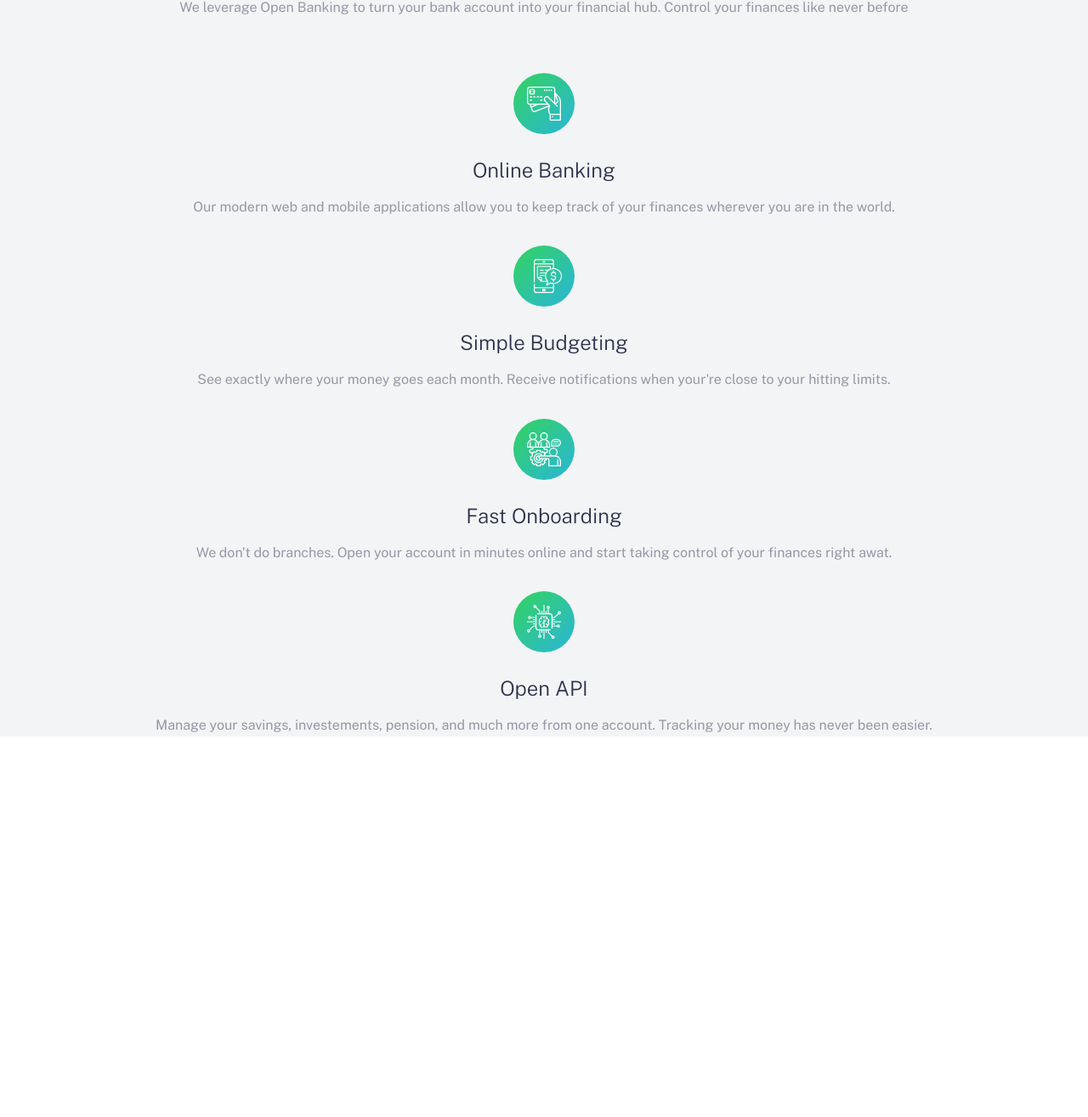
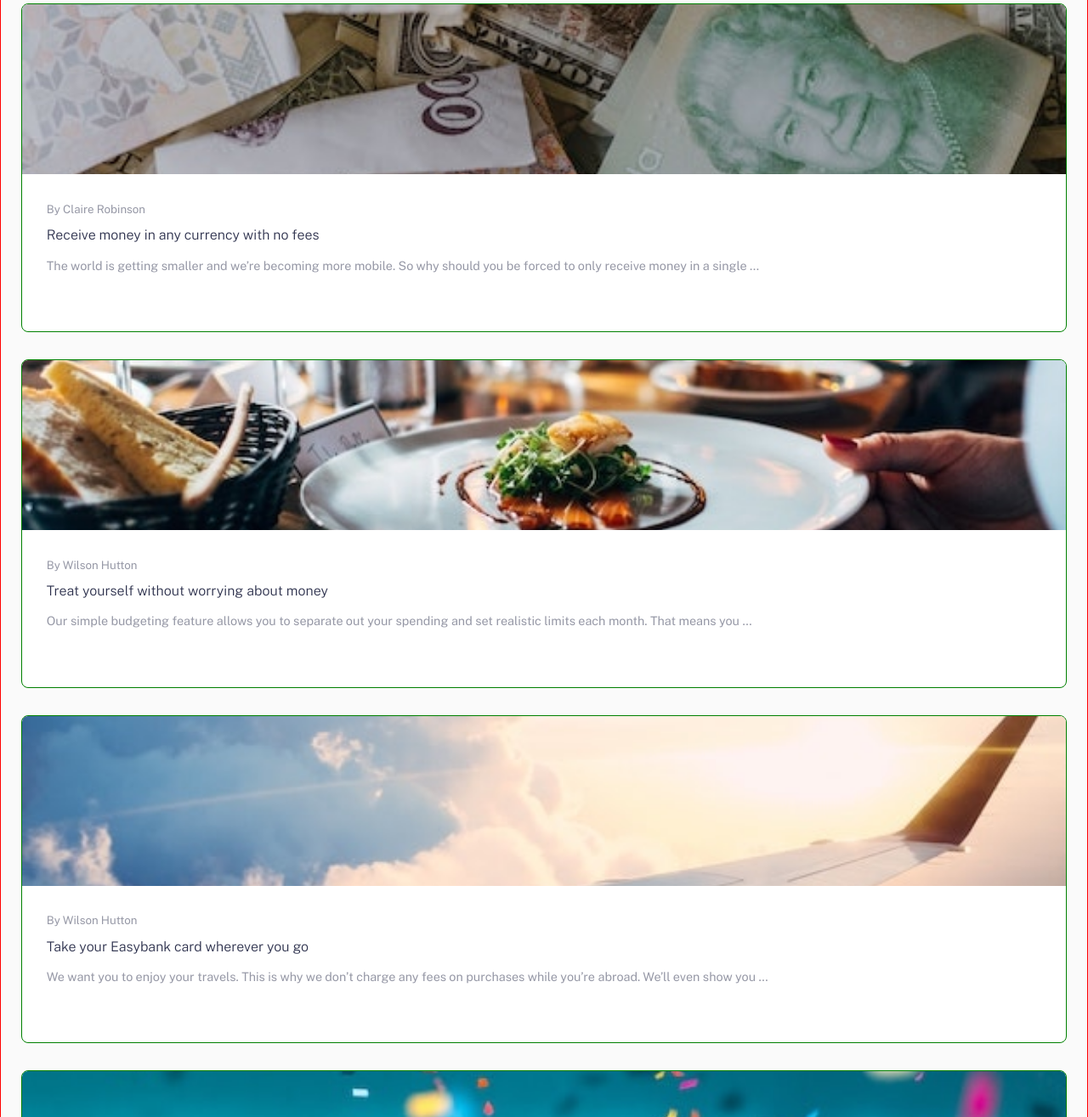
Before and after one commit to Johnjahiro/Easy-bank, a plain HTML site: page index.html in a window 1280 px wide. Shown: the part 196-1511 px from the top of the page at 85% size. Before the commit the page ends 1095 px from the top, so only its background shows below. Drawn offline with nearby package versions, Linux system fonts and the light colour scheme.

Commit message:
Adding articles section

```diff
--- a/index.html
+++ b/index.html
@@ -27,7 +27,7 @@
         <button class="button">Request Invite</button>
       </div>
     </section>
-    <div class="why">
+    <section class="why is-hidden">
       <div class="wrapper">
         <h1 class="title-h1">Why choose EasyBank?</h1>
         <p class="copy">
@@ -69,6 +69,67 @@
           </div>
         </div>
       </div>
-    </div>
+    </section>
+
+    <section class="latest-articles">
+      <div class="wrapper">
+        <h1 class="title-h1">Latest Articles</h1>
+        <div class="latest-articles__grid">
+          <article class="latest-articles__item">
+            <img height="200" src="./static/images/image-currency.jpg" alt="">
+            <div class="latest-articles__item--content">
+              <small>By Claire Robinson</small>
+              <h3 class="title-h3">Receive money in any currency with no fees</h3>
+              <div class="copy">
+              <p>
+                The world is getting smaller and we’re becoming more mobile. So why should you be
+                forced to only receive money in a single …
+              </p>
+            </div>
+          </article>
+          <article class="latest-articles__item">
+            <img height="200" src="./static/images/image-restaurant.jpg" alt="">
+            <div class="latest-articles__item--content">
+              <small>By Wilson Hutton</small>
+              <h3 class="title-h3">Treat yourself without worrying about money</h3>
+              <div class="copy">
+              <p>
+        Our simple budgeting feature allows you to separate out your spending and set
+        realistic limits each month. That means you …
+              </p>
+            </div>
+          </article>
+          <article class="latest-articles__item">
+            <img height="200" src="./static/images/image-plane.jpg" alt="">
+            <div class="latest-articles__item--content">
+              <small>By Wilson Hutton</small>
+              <h3 class="title-h3">Take your Easybank card wherever you go</h3>
+              <div class="copy">
+              <p>
+
+        We want you to enjoy your travels. This is why we don’t charge any fees on purchases
+        while you’re abroad. We’ll even show you …
+              </p>
+            </div>
+          </article>
+          <article class="latest-articles__item">
+            <img height="200" src="./static/images/image-confetti.jpg" alt="">
+            <div class="latest-articles__item--content">
+              <small>By Claire Robinson</small>
+              <h3 class="title-h3">Our invite-only Beta accounts are now live!</h3>
+              <div class="copy">
+              <p>
+        After a lot of hard work by the whole team, we’re excited to launch our closed beta.
+        It’s easy to request an invite through the site ...
+              </p>
+            </div>
+          </article>
+        </div>
+      </div>
+    </section>
+
+    <footer>
+
+    </footer>
   </body>
 </html>
--- a/src/sass/main.scss
+++ b/src/sass/main.scss
@@ -30,7 +30,7 @@ body {
   padding: 0 var(--wrapperSpace);
 }
 
-.title-h1 {
+@mixin title {
   font-size: 2.5em;
   color: var(--darkBlue);
   font-weight: 300;
@@ -38,9 +38,18 @@ body {
   margin-bottom: .5em;
 }
 
+.title-h1 {
+  @include title;
+}
+
 .title-h2 {
-  @extend .title-h1;
+  @include title;
   font-size: 1.5em;
+}
+
+.title-h3 {
+  @include title;
+  font-size: 1em;
 }
 
 .button {
@@ -59,3 +68,4 @@ body {
 @import "./menu.scss";
 @import "./hero.scss";
 @import "./why.scss";
+@import "./latestArticles.scss";
```
Also changed, not shown: static/css/main.css, 1 other file.
